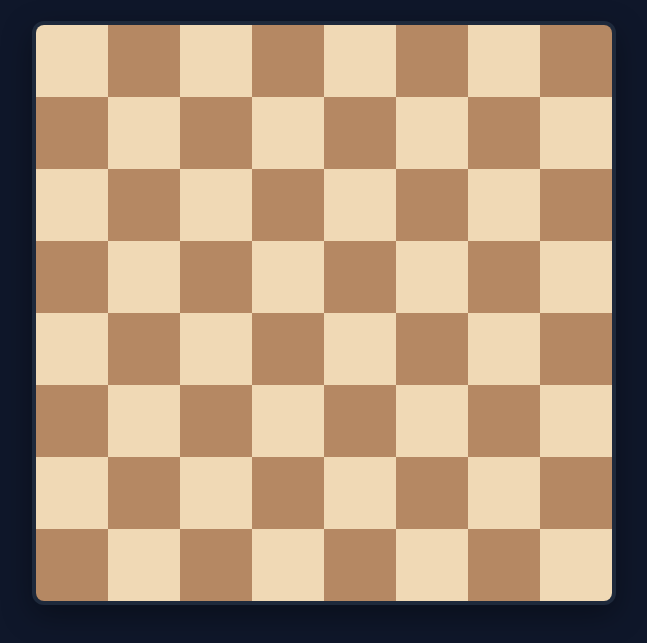
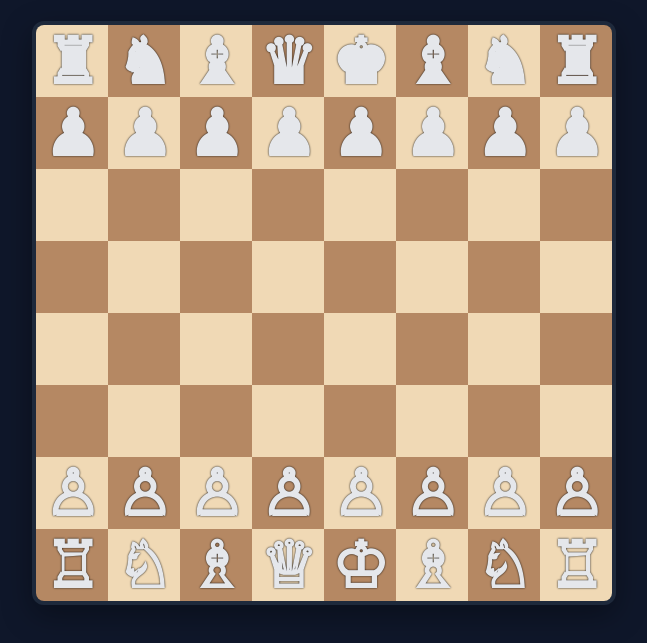
Before and after one commit to Alextc35/browser-chess-ts, a website built with Vite: page index.html in a window 1280 px wide. Shown: the part 119-762 px from the top of the page, without its empty margins (316-963 px from the left). Built offline with nearby package versions, Linux system fonts and the light colour scheme.

Commit message:
feat(render): pieces from board state

```diff
--- a/src/chess/ui/renderBoard.ts
+++ b/src/chess/ui/renderBoard.ts
@@ -1,12 +1,21 @@
-export function renderBoard(container: HTMLElement): void {
+import type { Board } from "../types/board";
+import { renderPiece } from "./renderPiece";
+
+export function renderBoard(container: HTMLElement, board: Board): void {
   container.innerHTML = "";
 
   for (let row = 0; row < 8; row += 1) {
     for (let col = 0; col < 8; col += 1) {
       const square = document.createElement("div");
       const isLightSquare = (row + col) % 2 === 0;
+      const piece = board[row][col];
 
       square.className = `square ${isLightSquare ? "light" : "dark"}`;
+
+      if (piece) {
+        square.textContent = renderPiece(piece);
+      }
+
       container.appendChild(square);
     }
   }
--- a/src/chess/ui/renderPiece.ts
+++ b/src/chess/ui/renderPiece.ts
@@ -0,0 +1,20 @@
+import type { Piece } from "../types/piece";
+
+const pieceSymbols: Record<string, string> = {
+  "white-pawn": "♙",
+  "white-rook": "♖",
+  "white-knight": "♘",
+  "white-bishop": "♗",
+  "white-queen": "♕",
+  "white-king": "♔",
+  "black-pawn": "♟",
+  "black-rook": "♜",
+  "black-knight": "♞",
+  "black-bishop": "♝",
+  "black-queen": "♛",
+  "black-king": "♚",
+};
+
+export function renderPiece(piece: Piece): string {
+  return pieceSymbols[`${piece.color}-${piece.type}`];
+}
--- a/src/main.ts
+++ b/src/main.ts
@@ -1,4 +1,5 @@
 import "./style.css";
+import { createInitialBoard } from "./chess/core/createInitialBoard";
 import { renderBoard } from "./chess/ui/renderBoard";
 
 document.querySelector<HTMLDivElement>("#app")!.innerHTML = `
@@ -14,4 +15,6 @@ if (!boardElement) {
   throw new Error("Board container not found");
 }
 
-renderBoard(boardElement);
+const board = createInitialBoard();
+
+renderBoard(boardElement, board);
--- a/src/style.css
+++ b/src/style.css
@@ -43,6 +43,14 @@ body {
 .square {
   width: 72px;
   height: 72px;
+  display: grid;
+  place-items: center;
+  font-size: 4rem;
+  line-height: 1;
+  font-weight: 900;
+  -webkit-font-smoothing: antialiased;
+  -moz-osx-font-smoothing: grayscale;
+  text-shadow: 0 0 2px rgba(0,0,0,1);
 }
 
 .square.light {
```
